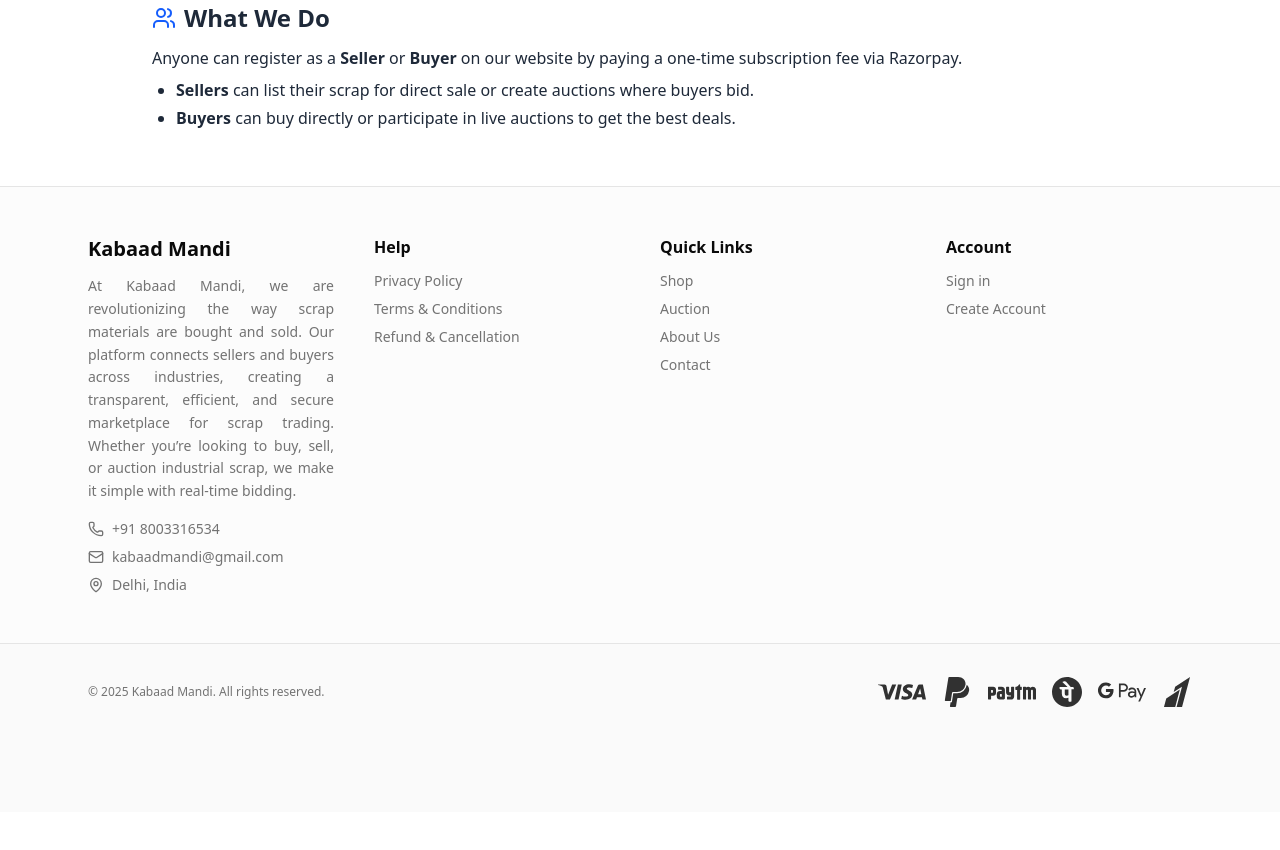
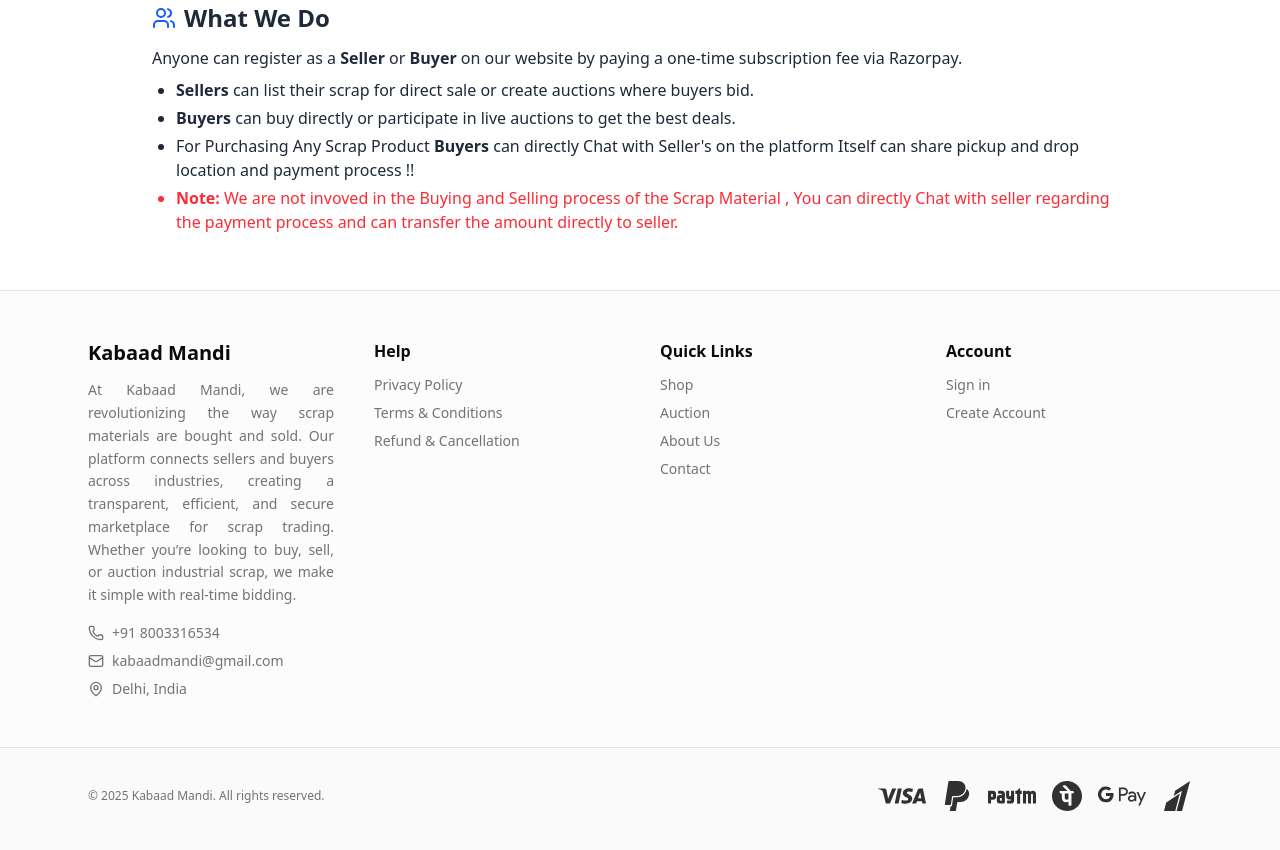
Before and after one commit to GitYashRepo/ScrapWebsite, a Next.js app in the folder frontend/: page /about in a window 1280 px wide. Shown: the part 860-1710 px from the top of the page. Before the commit the page ends 1672 px from the top, so only its background shows below. Built offline with nearby package versions, Linux system fonts and the light colour scheme; no server answers; the database is empty.

Commit message:
added a Note Point on about page

```diff
--- a/frontend/src/app/about/page.jsx
+++ b/frontend/src/app/about/page.jsx
@@ -69,6 +69,8 @@ export default function AboutUsPage() {
             <ul className="list-disc ml-6 mt-2 space-y-1">
                <li><strong>Sellers</strong> can list their scrap for direct sale or create auctions where buyers bid.</li>
                <li><strong>Buyers</strong> can buy directly or participate in live auctions to get the best deals.</li>
+               <li>For Purchasing Any Scrap Product <strong>Buyers</strong> can directly Chat with Seller's on the platform Itself can share pickup and drop location and payment process !! </li>
+               <li className="text-red-500"><strong>Note:</strong> We are not invoved in the Buying and Selling process of the Scrap Material , You can directly Chat with seller regarding the payment process and can transfer the amount directly to seller. </li>
             </ul>
          </section>
       </div>
```
